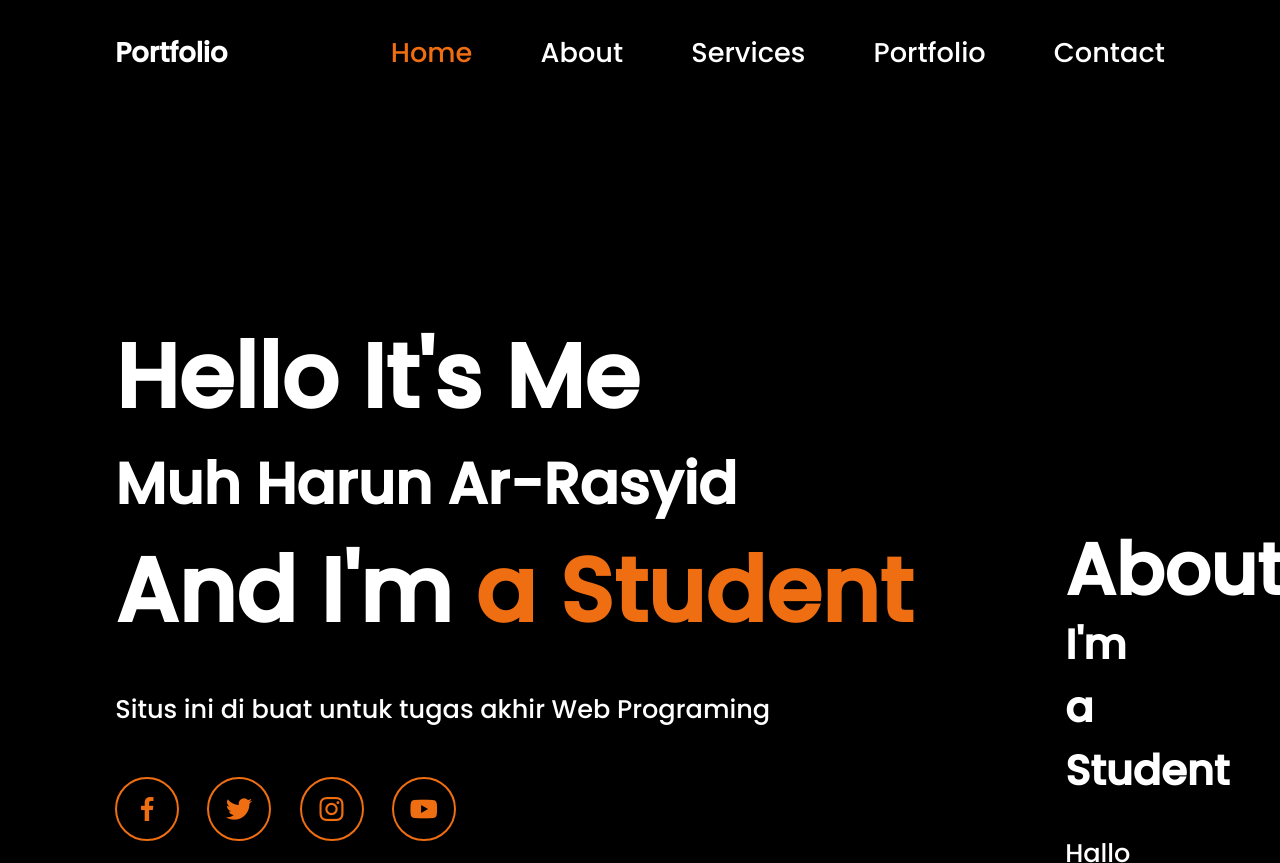
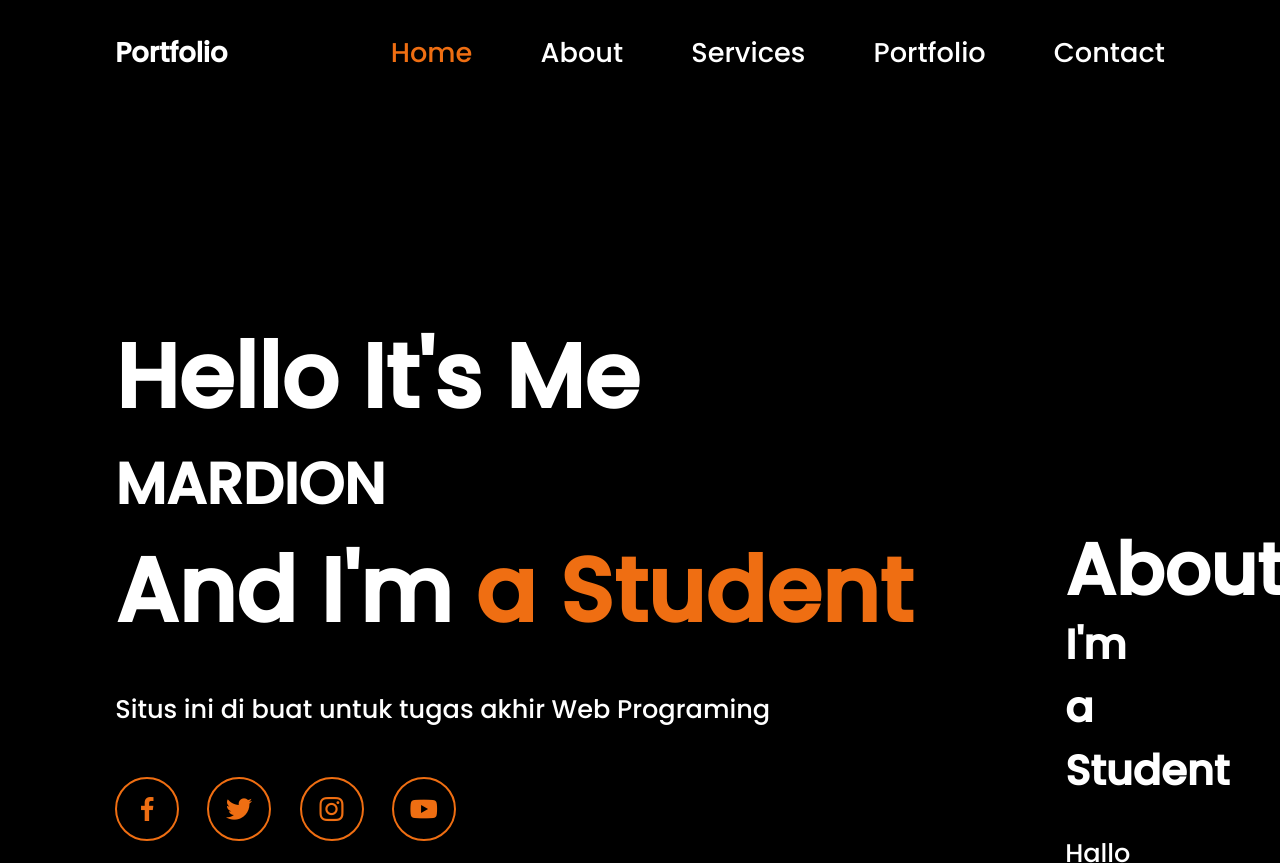
Before and after one commit to Mardion123/Tugas_Besar_Web, a plain HTML site: page index.html in a window 1280 px wide. Shown: the top 863 px of the page. Drawn offline with nearby package versions, Linux system fonts and the light colour scheme.

Commit message:
index.html

```diff
--- a/index.html
+++ b/index.html
@@ -28,7 +28,7 @@
         <br><br><br><br><br><br><section class="Home" id="Home">
             <div class="home-detail">
                 <h3>Hello It's Me</h3>
-                <h1> Muh Harun Ar-Rasyid</h1>
+                <h1> MARDION </h1>
                 <h3> And I'm <span class="textline">a Student</span></h3>
                 <p> Situs ini di buat untuk tugas akhir Web Programing</p>
                 <div class="social-media">
```
